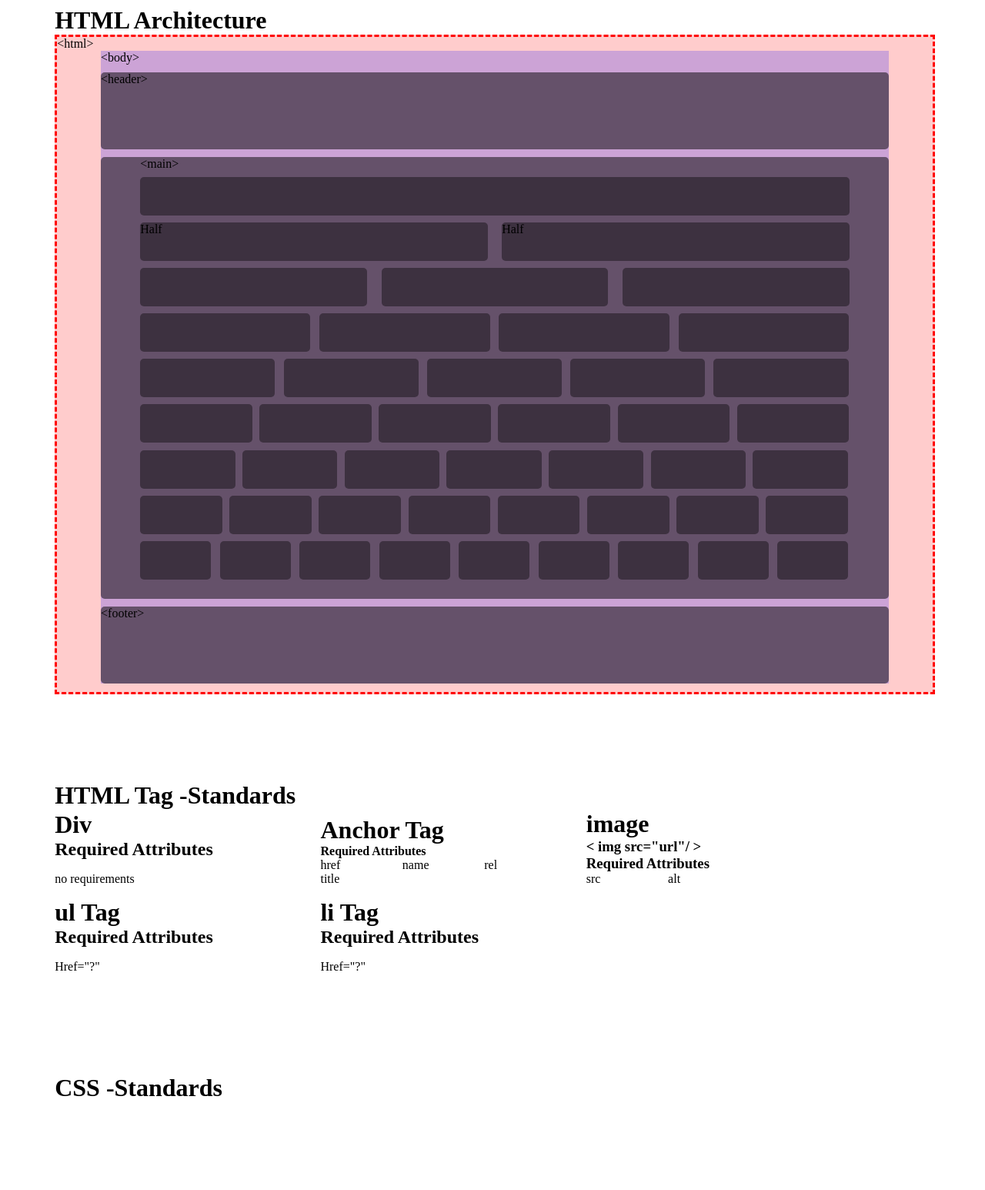
After one commit to bitgrind/blossomv1, a PHP site: page /arch.html in a window 1280 px wide. The commit adds this page. Shown: the whole page at 77% size. Run offline with PHP 8.4, Linux system fonts and the light colour scheme.

Commit message:
html architecture

```diff
--- /dev/null
+++ b/arch.html
@@ -0,0 +1,88 @@
+<!DOCTYPE html>
+<html>
+  <head>
+    <meta charset="utf-8">
+    <title>Architecture</title>
+    <link rel="stylesheet" href="css/home.css" type="text/css">
+  </head>
+  <body>
+    <header></header>
+    <main class="page-wrapper">
+      <div class="content">
+        <h1>HTML Architecture</h1>
+        <htmlmock>
+          <bodymock>
+              <header>
+
+              </header>
+              <main>
+                <div class="col-1"></div>
+                <div>
+                  <div class="col-2">Half</div>
+                  <div class="col-2">Half</div>
+                </div>
+                <div>
+                  <div class="col-3"></div>
+                  <div class="col-3"></div>
+                  <div class="col-3"></div>
+                </div>
+                <div>
+                  <div class="col-4"></div><div class="col-4"></div><div class="col-4"></div><div class="col-4"></div></div>
+                <div><div class="col-5"></div><div class="col-5"></div><div class="col-5"></div><div class="col-5"></div><div class="col-5"></div></div>
+                <div><div class="col-6"></div><div class="col-6"></div><div class="col-6"></div><div class="col-6"></div><div class="col-6"></div><div class="col-6"></div></div>
+                <div><div class="col-7"></div><div class="col-7"></div><div class="col-7"></div><div class="col-7"></div><div class="col-7"></div><div class="col-7"></div><div class="col-7"></div></div>
+                <div><div class="col-8"></div><div class="col-8"></div><div class="col-8"></div><div class="col-8"></div><div class="col-8"></div><div class="col-8"></div><div class="col-8"></div><div class="col-8"></div></div>
+                <div><div class="col-9"></div><div class="col-9"></div><div class="col-9"></div><div class="col-9"></div><div class="col-9"></div><div class="col-9"></div><div class="col-9"></div><div class="col-9"></div><div class="col-9"></div></div>
+              </main>
+              <footer></footer>
+          </bodymock>
+        </htmlmock>
+      </div>
+      <div class="html-tag-standards content">
+        <h1>HTML Tag -Standards</h1>
+        <div>
+          <ul>
+            <li>
+              <h1>Div</h1>
+              <h2>Required Attributes</h2>
+              <p>no requirements</p>
+            </li>
+            <li>
+              <h1>Anchor Tag</h1>
+              <h4>Required Attributes</h4>
+              <ul>
+                <li>href</li>
+                <li>name</li>
+                <li>rel</li>
+                <li>title</li>
+              </ul>
+            </li>
+            <li>
+              <h1>image</h1>
+              <h3>< img src="url"/ ></h3>
+              <h3>Required Attributes</h3>
+              <ul>
+                <li>src</li>
+                <li>alt</li>
+              </ul>
+            </li>
+            <li>
+              <h1>ul Tag</h1>
+              <h2>Required Attributes</h2>
+              <p>Href="?"</p>
+            </li>
+            <li>
+              <h1>li Tag</h1>
+              <h2>Required Attributes</h2>
+              <p>Href="?"</p>
+            </li>
+          </ul>
+        </div>
+      </div>
+      <div class="content">
+        <h1>CSS -Standards</h1>
+      </div>
+    </main>
+    <footer></footer>
+  </body>
+</html>
--- /dev/null
+++ b/css/home.css
@@ -0,0 +1,60 @@
+
+
+h1,h2,h3,h4,h5,h6 {padding:0;margin:0;}
+ul, li {list-style: none;padding:0;margin:0;clear:both;}
+
+main {position: relative;width:100%;}
+
+.content {clear:both;margin-bottom:10%;}
+
+.html-tag-standards li {width:30%;display:inline-block;}
+
+
+/* PAGE STRUCTURE */
+header {}
+main {position: relative;width:100%;}
+footer {}
+
+.page-wrapper {width:90%;margin:auto;}
+
+.col-9 {width:10%;margin-left:1.23%;}
+.col-9:first-child {margin-left:0%;}
+
+.col-8 {width:11.6%;margin-left:1%;}
+.col-8:first-child {margin-left:0%;}
+
+.col-7 {width:13.4%;margin-left:1%;}
+.col-7:first-child {margin-left:0%;}
+
+.col-6 {width:15.8%;margin-left:1.03%;}
+.col-6:first-child {margin-left:0%;}
+
+.col-5 {width:19%;margin-left:1.22%;}
+.col-5:first-child {margin-left:0%;}
+
+.col-4 {width:24%;margin-left:1.3%;}
+.col-4:first-child {margin-left:0%;}
+
+.col-3 {width:32%;margin-left:2%;}
+.col-3:first-child {margin-left:0;}
+
+.col-2 {width:49%;margin-left:2%;}
+.col-2:first-child {margin-left: 0;}
+
+.col-1 {width:100%;}
+
+.col-1, .col-1-5, .col-2, .col-3, .col-4, .col-5, .col-6, .col-7,  .col-8, .col-9 {margin-top:.5%;margin-bottom:.5%;float:left;background-color: rgba(0,0,0,.4);border-radius: 5px;height:50px;}
+.col-1:after, .col-2:after, .col-3:after, .col-4:after, .col-5:after, .col-6:after, .col-7:after,  .col-8:after {clear:both;content:"";width:100%;}
+
+/* mock styles */
+htmlmock {width:100%;background-color:rgba(255,0,0,.2);display: block;z-index: 10;position: relative;border:dashed 3px red;}
+htmlmock:before {content:"<html>";top:0;}
+bodymock {width:90%;background-color:rgba(0,0,255,.2);display: block;z-index: 10;margin:auto;}
+bodymock:before {content:"<body>";top:0;}
+main header, main footer {z-index: 20;position: relative;height:100px;background-color:rgba(0,0,0,.5);border-radius: 5px;margin-bottom:1%;margin-top:1%;}
+main header:before {content:"<header>";position: absolute;top:0;}
+main footer:before {content:"<footer>";position: absolute;top:0;}
+main main {padding:2% 5%;width:90%;clear:both;background-color:rgba(0,0,0,.5);border-radius: 5px;}
+main main:before {content:"<main>";position: absolute;top:0;}
+main main > div {border-radius: 5px;}
+main main > div:after {clear:both;width:100%;content:"";display:block;}
```
Also changed, not shown: php/deployment/auto.php (+0 -10 lines).
